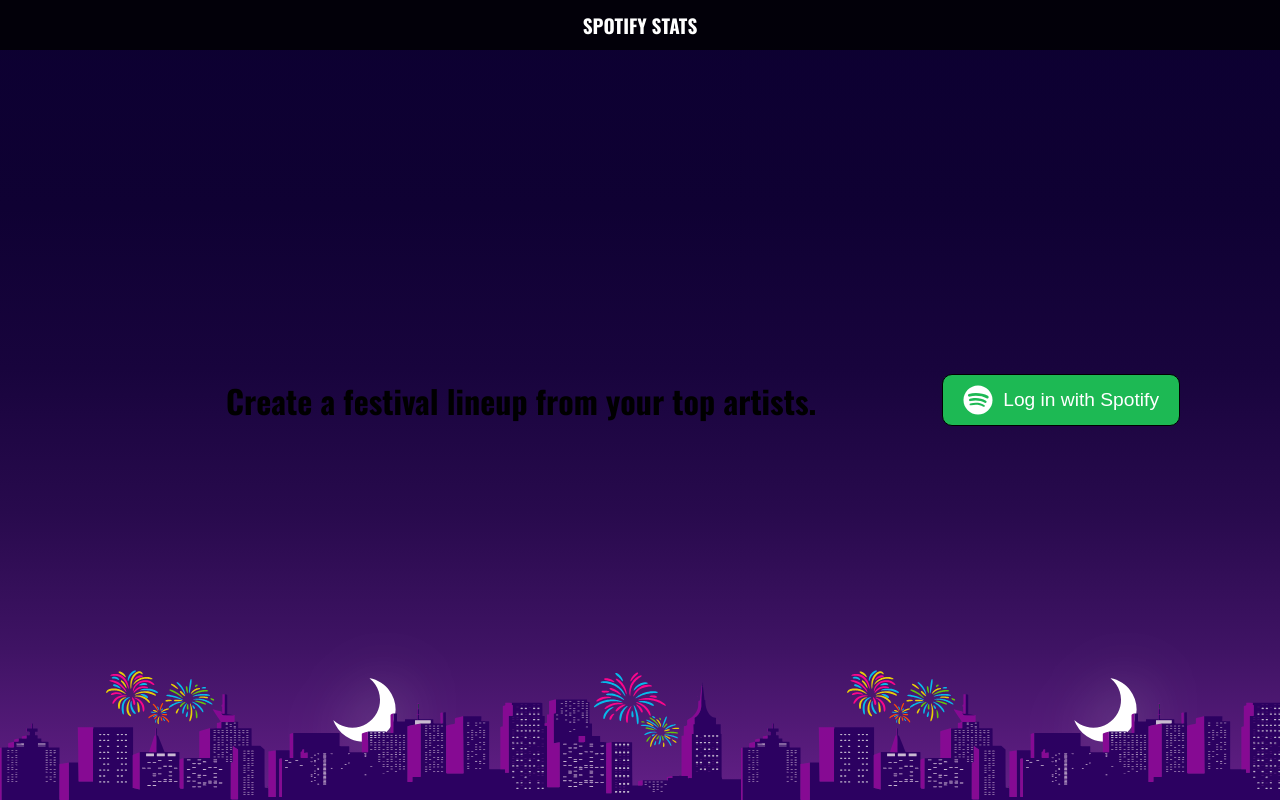
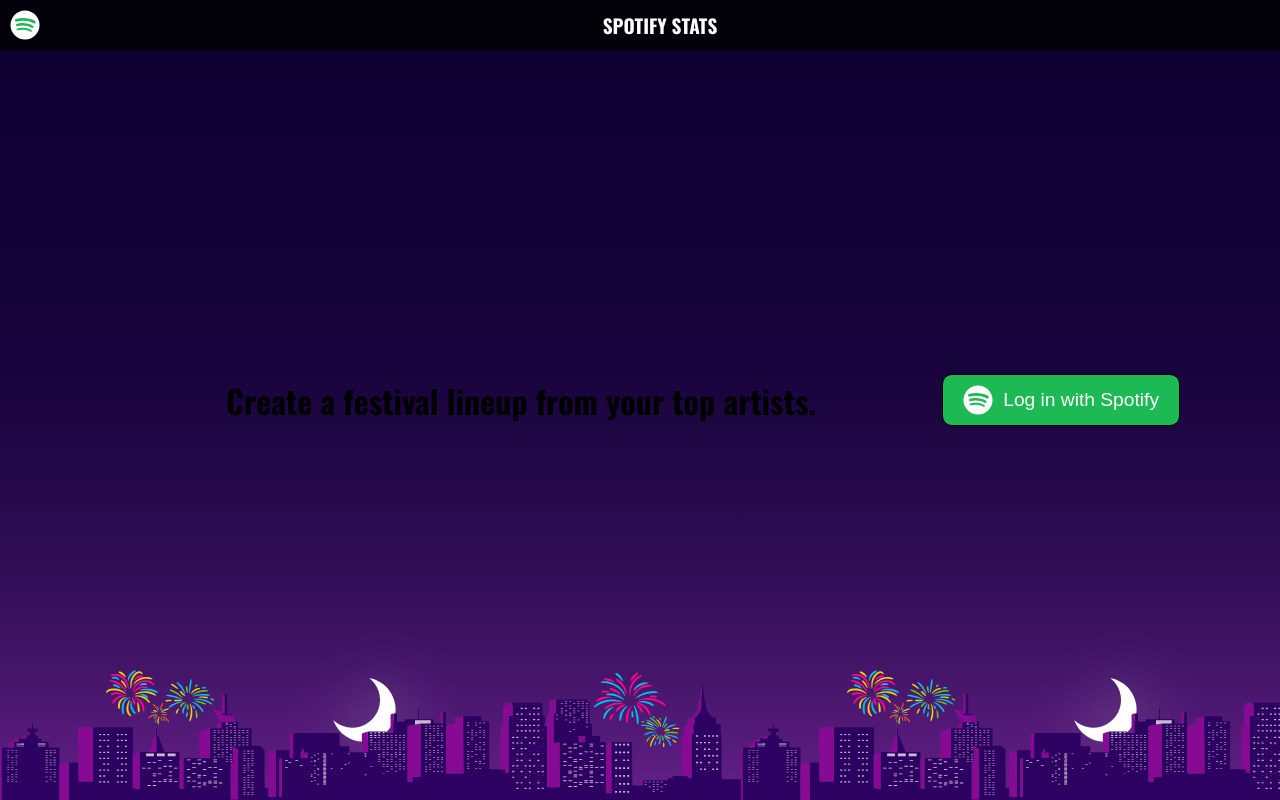
Before and after one commit to SuljkanovicAmir/spotify-top, a Next.js app: page / in a window 1280 px wide. Built offline with nearby package versions, Linux system fonts and the light colour scheme.

Commit message:
Improvements 2.0

```diff
--- a/app/globals.css
+++ b/app/globals.css
@@ -88,9 +88,17 @@ header {
   align-items: center;
   position: fixed;
   z-index: 5;
+  gap: 10px;
   text-transform: uppercase;
   font-size: 1.2em;
   background-color: rgba(0, 0, 0, 0.815);
+  padding: 5px 10px;
+}
+
+header a {
+  margin-right: auto;
+  display: flex;
+  justify-content: center;
 }
 
 .home-div {
--- a/app/layout.js
+++ b/app/layout.js
@@ -1,7 +1,9 @@
 import Link from 'next/link';
 import './globals.css'
 import { Oswald } from 'next/font/google';
-Link
+import SpotifyImg from '../public/spotify.svg'
+import Image from 'next/image';
+
 
 const oswald = Oswald({
   weight: '700',
@@ -18,6 +20,9 @@ export default function RootLayout({ children }) {
     <html lang="en">
       <body className={oswald.className}>
         <header>
+            <Link href="https://spotify.com" target='_blank'>
+              <Image src={SpotifyImg}  alt='spotify' height={30} width={30}/>
+            </Link>
             <Link href="/">Spotify Stats</Link>
         </header>
         {children}
```
